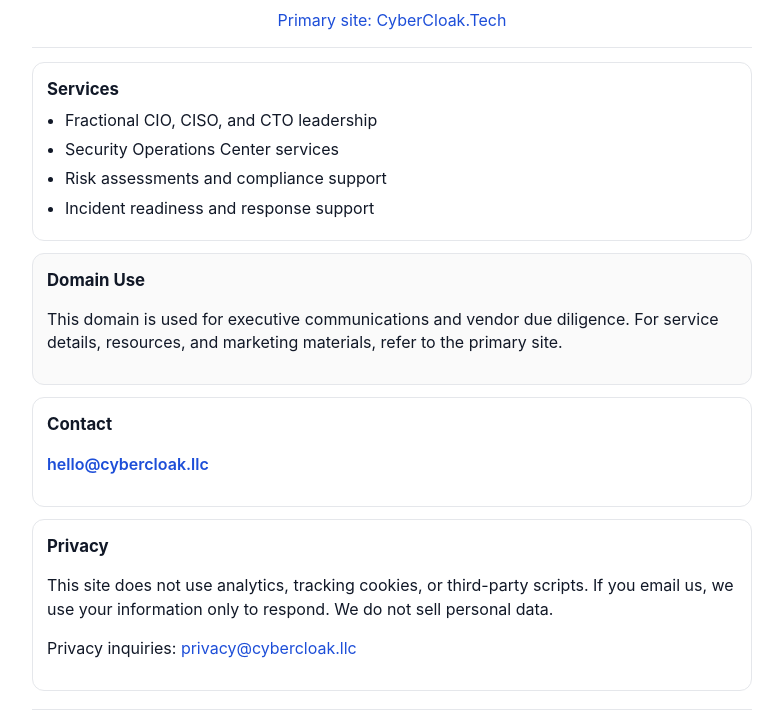
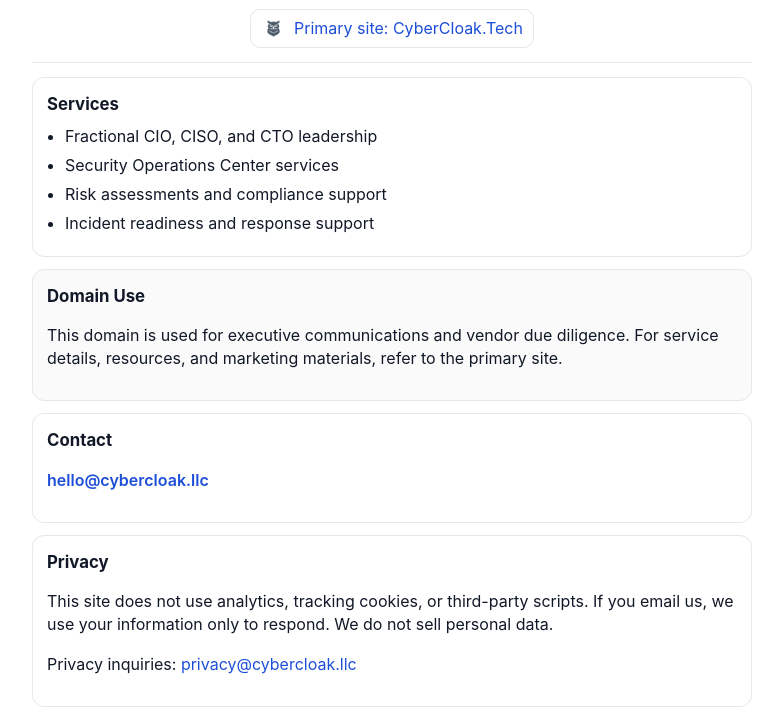
Before and after one commit to groetkens/cybercloak-llc, a plain HTML site: page index.html in a window 1280 px wide. Shown: the part 262-984 px from the top of the page, without its empty margins (248-1031 px from the left). Drawn offline with Linux system fonts and the light colour scheme.

Commit message:
owl2 added

```diff
--- a/index.html
+++ b/index.html
@@ -26,7 +26,10 @@
       </div>
 
       <div class="meta">
-        <a class="primary" href="https://www.cybercloak.tech" rel="noopener">Primary site: CyberCloak.Tech</a>
+        <a class="primary-badge" href="https://www.cybercloak.tech" rel="noopener">
+          <img src="owl2.png" alt="" width="25" height="25" />
+          <span>Primary site: CyberCloak.Tech</span>
+        </a>
       </div>
     </header>
 
--- a/styles.css
+++ b/styles.css
@@ -112,3 +112,20 @@
   white-space: nowrap;
   border: 0;
 }
+
+.primary-badge{
+  display:inline-flex;
+  align-items:center;
+  gap:8px;
+  padding:6px 10px;
+  border:1px solid var(--line);
+  border-radius:10px;
+  background:#fff;
+  color:var(--link);
+  text-decoration:none;
+}
+
+.primary-badge:hover,
+.primary-badge:focus{
+  text-decoration:underline;
+}
```
Also changed, not shown: owl.png (added), owl2.png (added).
